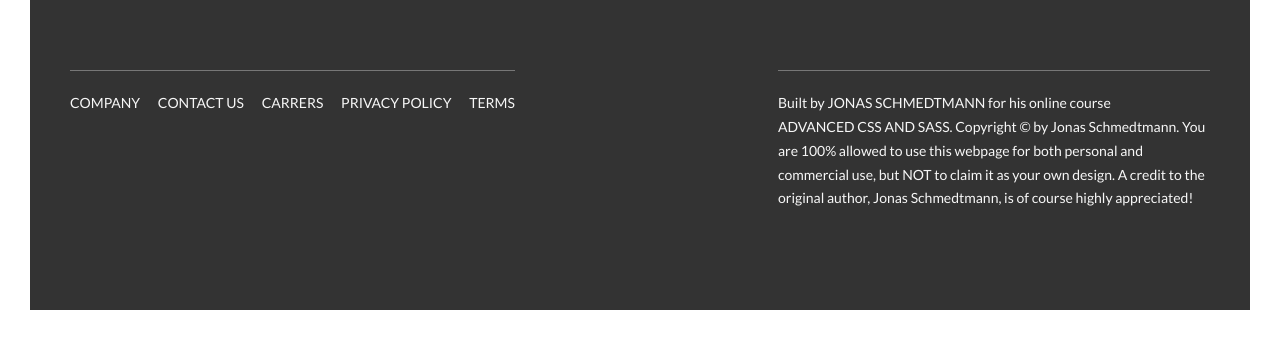
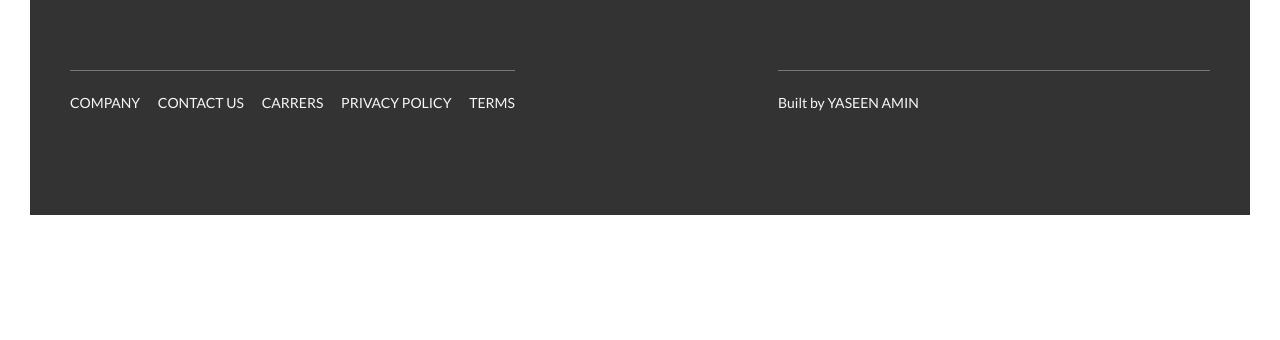
Before and after one commit to YaseenAminM/Natours, a website: page index.html in a window 1280 px wide. Shown: the part 5815-6155 px from the top of the page. After the commit the page ends 6060 px from the top, so only its background shows below. Drawn offline with Linux system fonts and the light colour scheme.

Commit message:
footer updates

```diff
--- a/index.html
+++ b/index.html
@@ -472,13 +472,7 @@
         </div>
         <div class="col-1-of-2">
           <p class="footer__copyright">
-            Built by <a href="#" class="footer__link">Jonas Schmedtmann</a> for
-            his online course
-            <a href="#" class="footer__link">Advanced CSS and Sass</a>.
-            Copyright &copy; by Jonas Schmedtmann. You are 100% allowed to use
-            this webpage for both personal and commercial use, but NOT to claim
-            it as your own design. A credit to the original author, Jonas
-            Schmedtmann, is of course highly appreciated!
+            Built by <a href="#" class="footer__link">Yaseen Amin</a>
           </p>
         </div>
       </div>
```
